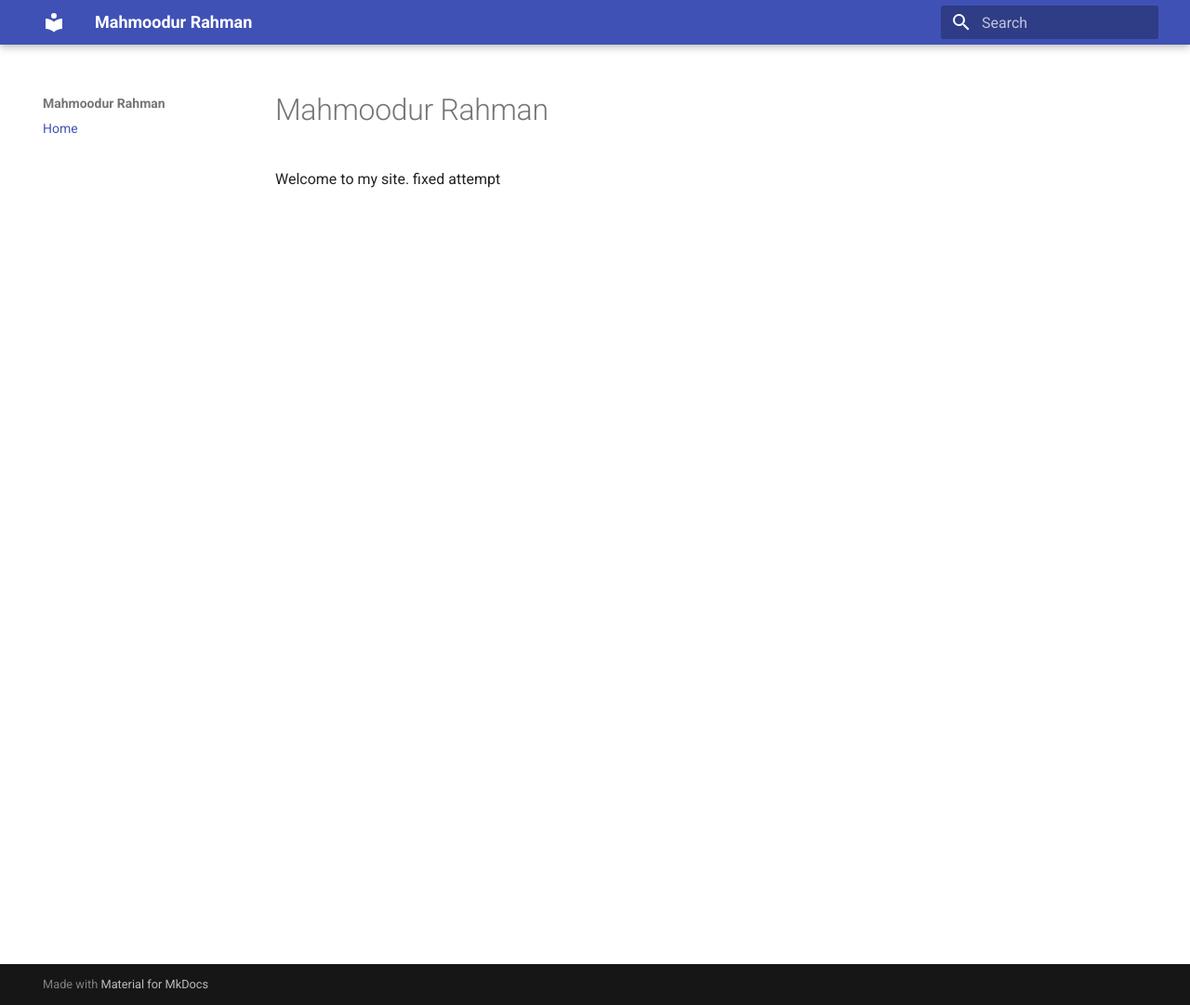
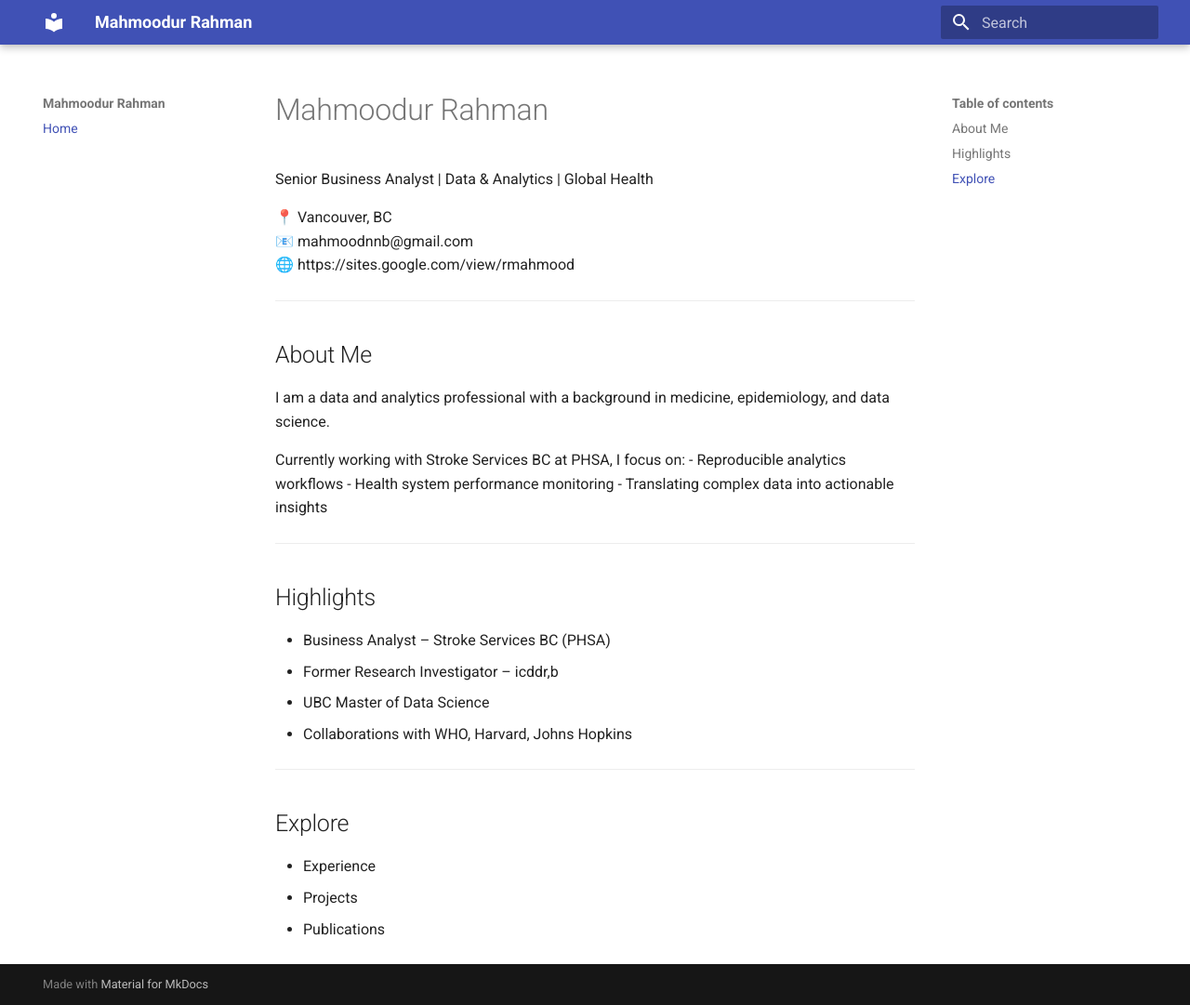
Before and after one commit to mahm00d27/mahm00d27.github.io, an MkDocs documentation site: the page built from docs/index.md, in a window 1280 px wide and 1081 px high. Shown: the whole window at 93% size. Built offline with MkDocs 1.6.1 and Material for MkDocs 9.7.7, drawn with Linux system fonts in a browser that asks for light colours.

Commit message:
Enhance index.md with personal details and highlights
Added personal and professional information to the site.

```diff
--- a/docs/index.md
+++ b/docs/index.md
@@ -1,3 +1,35 @@
 # Mahmoodur Rahman
 
-Welcome to my site. fixed attempt
+Senior Business Analyst | Data & Analytics | Global Health
+
+📍 Vancouver, BC
+📧 mahmoodnnb@gmail.com
+🌐 https://sites.google.com/view/rmahmood
+
+---
+
+## About Me
+
+I am a data and analytics professional with a background in medicine, epidemiology, and data science.
+
+Currently working with Stroke Services BC at PHSA, I focus on:
+- Reproducible analytics workflows
+- Health system performance monitoring
+- Translating complex data into actionable insights
+
+---
+
+## Highlights
+
+- Business Analyst – Stroke Services BC (PHSA)
+- Former Research Investigator – icddr,b
+- UBC Master of Data Science
+- Collaborations with WHO, Harvard, Johns Hopkins
+
+---
+
+## Explore
+
+- Experience
+- Projects
+- Publications
```
